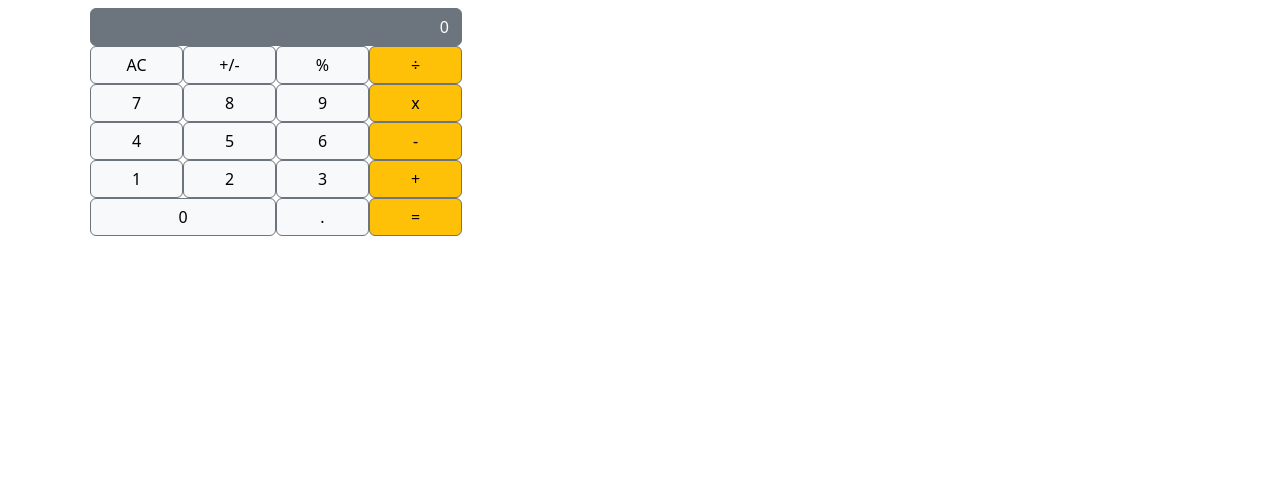
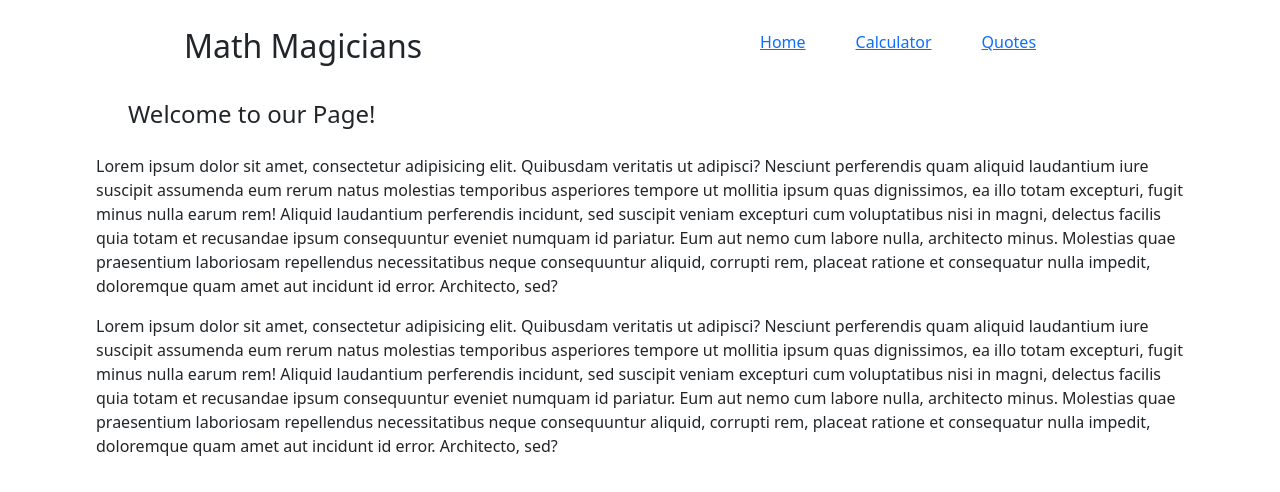
Before and after one commit to amexabee/math-magicians, a React (Create React App) app: page / in a window 1280 px wide. Shown: the top 492 px of the page. Built offline with nearby package versions, Linux system fonts and the light colour scheme.

Commit message:
Add routing and styling

```diff
--- a/package.json
+++ b/package.json
@@ -11,6 +11,7 @@
     "react": "^18.2.0",
     "react-bootstrap": "^2.6.0",
     "react-dom": "^18.2.0",
+    "react-router-dom": "^6.4.5",
     "react-scripts": "5.0.1",
     "web-vitals": "^2.1.4"
   },
--- a/src/App.css
+++ b/src/App.css
@@ -1,3 +1,7 @@
 .operation:focus {
   background-color: orange !important;
 }
+
+.calculator {
+  width: 40% !important;
+}
--- a/src/App.js
+++ b/src/App.js
@@ -1,11 +1,27 @@
+import { Route, Routes } from 'react-router-dom';
 import React from 'react';
 import './App.css';
 import Calculator from './components/calculator';
+import Home from './components/pages/Home';
+import Quotes from './components/pages/Quotes';
+import NavBar from './components/NavBar';
 
 const App = () => (
-  <main className="container">
-    <Calculator />
-  </main>
+  <>
+    <NavBar />
+    <Routes>
+      <Route
+        path="/calculator"
+        element={(
+          <main className="container">
+            <Calculator />
+          </main>
+        )}
+      />
+      <Route path="/" element={<Home />} />
+      <Route path="/quotes" element={<Quotes />} />
+    </Routes>
+  </>
 );
 
 export default App;
--- /dev/null
+++ b/src/components/NavBar.js
@@ -0,0 +1,35 @@
+import React from 'react';
+import { Link } from 'react-router-dom';
+
+const NavBar = () => {
+  const navStyle = {
+    display: 'flex',
+    justifyContent: 'space-around',
+    margin: '20px',
+  };
+
+  const ulStyle = {
+    display: 'flex',
+    listStyle: 'none',
+    padding: '10px',
+  };
+
+  return (
+    <nav style={navStyle}>
+      <h2 style={{ alignSelf: 'center' }}>Math Magicians</h2>
+      <ul style={ulStyle}>
+        <li style={{ paddingRight: '50px' }}>
+          <Link to="/">Home</Link>
+        </li>
+        <li style={{ paddingRight: '50px' }}>
+          <Link to="calculator">Calculator</Link>
+        </li>
+        <li style={{ paddingRight: '50px' }}>
+          <Link to="quotes">Quotes</Link>
+        </li>
+      </ul>
+    </nav>
+  );
+};
+
+export default NavBar;
--- a/src/components/calculator.js
+++ b/src/components/calculator.js
@@ -14,17 +14,18 @@ const Calculator = () => {
   };
 
   return (
-    <>
-      <div className="container m-2">
+    <div style={{ display: 'flex', justifyContent: 'space-around' }}>
+      <h3>Let&apos;s do some math!</h3>
+      <div className="container m-2 calculator">
         <div className="row">
-          <button type="button" className="col-4 btn btn-secondary text-end">
+          <button type="button" className="col-12 btn btn-secondary text-end">
             {calculatorObject.next || calculatorObject.total || 0}
           </button>
         </div>
         <div className="row">
           <button
             type="button"
-            className="col-1 btn btn-light border border-secondary"
+            className="col-3 btn btn-light border border-secondary"
             onClick={clicked}
           >
             AC
@@ -32,7 +33,7 @@ const Calculator = () => {
 
           <button
             type="button"
-            className="col-1 btn btn-light border border-secondary"
+            className="col-3 btn btn-light border border-secondary"
             onClick={clicked}
           >
             +/-
@@ -40,7 +41,7 @@ const Calculator = () => {
 
           <button
             type="button"
-            className="col-1 btn btn-light border border-secondary"
+            className="col-3 btn btn-light border border-secondary"
             onClick={clicked}
           >
             %
@@ -48,7 +49,7 @@ const Calculator = () => {
 
           <button
             type="button"
-            className="col-1 btn btn-warning border border-secondary operation"
+            className="col-3 btn btn-warning border border-secondary operation"
             onClick={clicked}
           >
             ÷
@@ -57,7 +58,7 @@ const Calculator = () => {
         <div className="row">
           <button
             type="button"
-            className="col-1 btn btn-light border border-secondary"
+            className="col-3 btn btn-light border border-secondary"
             onClick={clicked}
           >
             7
@@ -65,7 +66,7 @@ const Calculator = () => {
 
           <button
             type="button"
-            className="col-1 btn btn-light border border-secondary"
+            className="col-3 btn btn-light border border-secondary"
             onClick={clicked}
           >
             8
@@ -73,7 +74,7 @@ const Calculator = () => {
 
           <button
             type="button"
-            className="col-1 btn btn-light border border-secondary"
+            className="col-3 btn btn-light border border-secondary"
             onClick={clicked}
           >
             9
@@ -81,7 +82,7 @@ const Calculator = () => {
 
           <button
             type="button"
-            className="col-1 btn btn-warning border border-secondary operation"
+            className="col-3 btn btn-warning border border-secondary operation"
             onClick={clicked}
           >
             x
@@ -90,7 +91,7 @@ const Calculator = () => {
         <div className="row">
           <button
             type="button"
-            className="col-1 btn btn-light border border-secondary"
+            className="col-3 btn btn-light border border-secondary"
             onClick={clicked}
           >
             4
@@ -98,7 +99,7 @@ const Calculator = () => {
 
           <button
             type="button"
-            className="col-1 btn btn-light border border-secondary"
+            className="col-3 btn btn-light border border-secondary"
             onClick={clicked}
           >
             5
@@ -106,7 +107,7 @@ const Calculator = () => {
 
           <button
             type="button"
-            className="col-1 btn btn-light border border-secondary"
+            className="col-3 btn btn-light border border-secondary"
             onClick={clicked}
           >
             6
@@ -114,7 +115,7 @@ const Calculator = () => {
 
           <button
             type="button"
-            className="col-1 btn btn-warning border border-secondary operation"
+            className="col-3 btn btn-warning border border-secondary operation"
             onClick={clicked}
           >
             -
@@ -123,7 +124,7 @@ const Calculator = () => {
         <div className="row">
           <button
             type="button"
-            className="col-1 btn btn-light border border-secondary"
+            className="col-3 btn btn-light border border-secondary"
             onClick={clicked}
           >
             1
@@ -131,7 +132,7 @@ const Calculator = () => {
 
           <button
             type="button"
-            className="col-1 btn btn-light border border-secondary"
+            className="col-3 btn btn-light border border-secondary"
             onClick={clicked}
           >
             2
@@ -139,7 +140,7 @@ const Calculator = () => {
 
           <button
             type="button"
-            className="col-1 btn btn-light border border-secondary"
+            className="col-3 btn btn-light border border-secondary"
             onClick={clicked}
           >
             3
@@ -147,7 +148,7 @@ const Calculator = () => {
 
           <button
             type="button"
-            className="col-1 btn btn-warning border border-secondary operation"
+            className="col-3 btn btn-warning border border-secondary operation"
             onClick={clicked}
           >
             +
@@ -156,7 +157,7 @@ const Calculator = () => {
         <div className="row">
           <button
             type="button"
-            className="col-2 btn btn-light border border-secondary"
+            className="col-6 btn btn-light border border-secondary"
             onClick={clicked}
           >
             0
@@ -164,7 +165,7 @@ const Calculator = () => {
 
           <button
             type="button"
-            className="col-1 btn btn-light border border-secondary"
+            className="col-3 btn btn-light border border-secondary"
             onClick={clicked}
           >
             .
@@ -172,14 +173,14 @@ const Calculator = () => {
 
           <button
             type="button"
-            className="col-1 btn btn-warning border border-secondary operation"
+            className="col-3 btn btn-warning border border-secondary operation"
             onClick={clicked}
           >
             =
           </button>
         </div>
       </div>
-    </>
+    </div>
   );
 };
 
--- /dev/null
+++ b/src/components/pages/Home.js
@@ -0,0 +1,45 @@
+import React from 'react';
+
+const Home = () => {
+  const divStyle = {
+    display: 'flex',
+    flexDirection: 'column',
+    alignItems: 'center',
+  };
+
+  const hStyle = { alignSelf: 'flex-start', margin: '0 0 2% 10%' };
+
+  return (
+    <div style={divStyle}>
+      <h4 style={hStyle}>Welcome to our Page!</h4>
+      <p style={{ width: '85%' }}>
+        Lorem ipsum dolor sit amet, consectetur adipisicing elit. Quibusdam
+        veritatis ut adipisci? Nesciunt perferendis quam aliquid laudantium iure
+        suscipit assumenda eum rerum natus molestias temporibus asperiores
+        tempore ut mollitia ipsum quas dignissimos, ea illo totam excepturi,
+        fugit minus nulla earum rem! Aliquid laudantium perferendis incidunt,
+        sed suscipit veniam excepturi cum voluptatibus nisi in magni, delectus
+        facilis quia totam et recusandae ipsum consequuntur eveniet numquam id
+        pariatur. Eum aut nemo cum labore nulla, architecto minus. Molestias
+        quae praesentium laboriosam repellendus necessitatibus neque
+        consequuntur aliquid, corrupti rem, placeat ratione et consequatur nulla
+        impedit, doloremque quam amet aut incidunt id error. Architecto, sed?
+      </p>
+      <p style={{ width: '85%' }}>
+        Lorem ipsum dolor sit amet, consectetur adipisicing elit. Quibusdam
+        veritatis ut adipisci? Nesciunt perferendis quam aliquid laudantium iure
+        suscipit assumenda eum rerum natus molestias temporibus asperiores
+        tempore ut mollitia ipsum quas dignissimos, ea illo totam excepturi,
+        fugit minus nulla earum rem! Aliquid laudantium perferendis incidunt,
+        sed suscipit veniam excepturi cum voluptatibus nisi in magni, delectus
+        facilis quia totam et recusandae ipsum consequuntur eveniet numquam id
+        pariatur. Eum aut nemo cum labore nulla, architecto minus. Molestias
+        quae praesentium laboriosam repellendus necessitatibus neque
+        consequuntur aliquid, corrupti rem, placeat ratione et consequatur nulla
+        impedit, doloremque quam amet aut incidunt id error. Architecto, sed?
+      </p>
+    </div>
+  );
+};
+
+export default Home;
--- /dev/null
+++ b/src/components/pages/Quotes.js
@@ -0,0 +1,20 @@
+import React from 'react';
+
+const Quotes = () => {
+  const divStyle = {
+    display: 'flex',
+    justifyContent: 'center',
+    alignItems: 'center',
+    height: '40vh',
+  };
+  return (
+    <div style={divStyle}>
+      <h5 style={{ width: '50%' }}>
+        Mathematics is not about numbers, equations, computations, or
+        algorithms: it is about understanding. —William Paul Thurston
+      </h5>
+    </div>
+  );
+};
+
+export default Quotes;
--- a/src/index.js
+++ b/src/index.js
@@ -1,3 +1,4 @@
+import { BrowserRouter as Router } from 'react-router-dom';
 import React from 'react';
 import ReactDOM from 'react-dom/client';
 import './index.css';
@@ -6,7 +7,13 @@ import reportWebVitals from './reportWebVitals';
 import 'bootstrap/dist/css/bootstrap.min.css';
 
 const root = ReactDOM.createRoot(document.getElementById('root'));
-root.render(<App />);
+root.render(
+  <React.StrictMode>
+    <Router>
+      <App />
+    </Router>
+  </React.StrictMode>,
+);
 
 // If you want to start measuring performance in your app, pass a function
 // to log results (for example: reportWebVitals(console.log))
```
Also changed, not shown: 1 other file (tests, documents, lock files or other folders).
